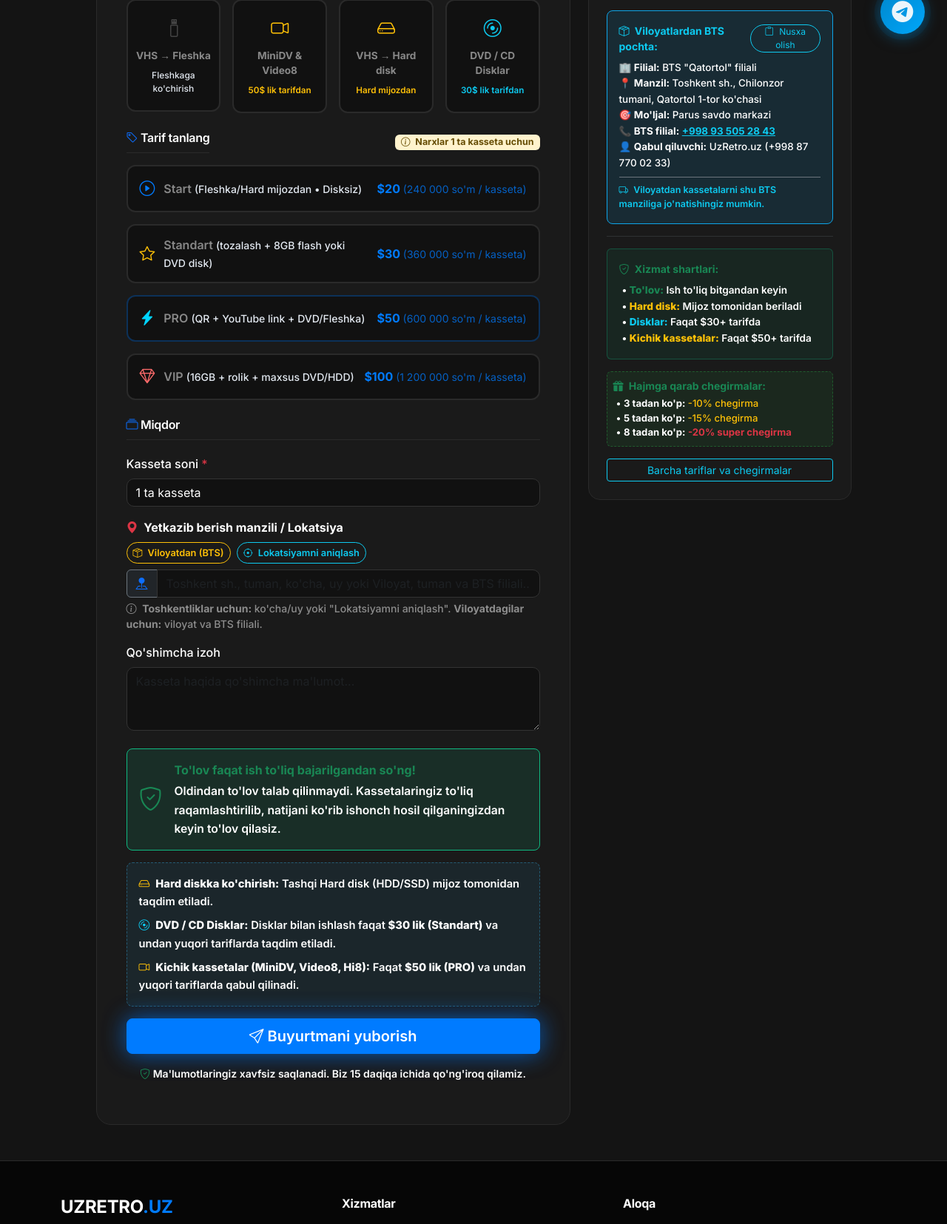
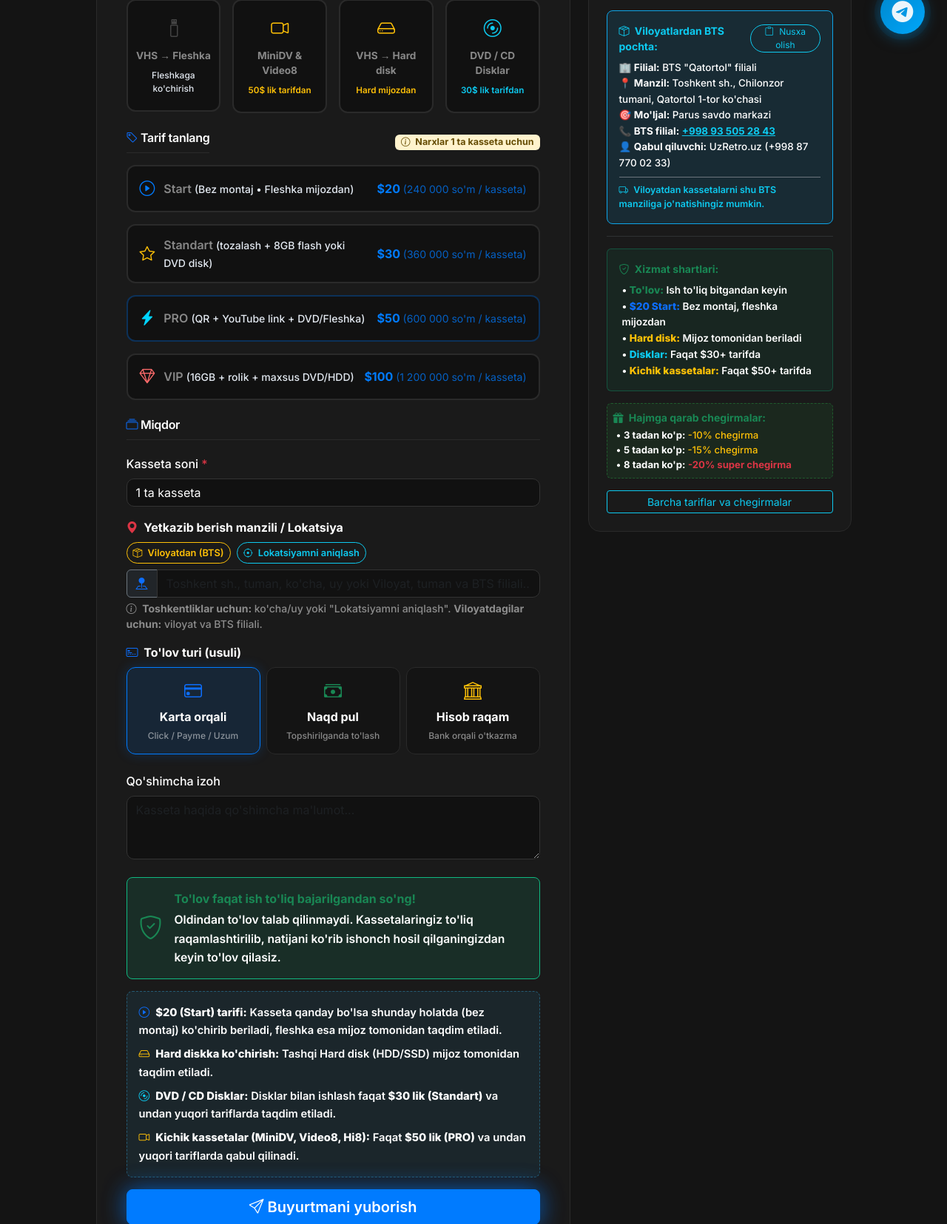
Before and after one commit to javoxirmahmudov012-coder/uzretro_uz, a Flask app: a page that uses templates/order.html in a window 1280 px wide. Shown: the part 724-2379 px from the top of the page at 74% size. Run offline with Flask 3, Linux system fonts and the light colour scheme.

Commit message:
Start tarifi shartlari (bez montaj, fleshka mijozdan) va buyurtma formasida tolov turi tanlash qoshildi

```diff
--- a/app.py
+++ b/app.py
@@ -46,6 +46,12 @@ def create_app():
                     conn.commit()
                 except Exception:
                     pass
+                try:
+                    import sqlalchemy as sa
+                    conn.execute(sa.text("ALTER TABLE orders ADD COLUMN payment_method VARCHAR(50)"))
+                    conn.commit()
+                except Exception:
+                    pass
             _create_default_admin(app)
         except Exception as e:
             print(f"DB Init info: {e}")
--- a/automation/telegram_bot.py
+++ b/automation/telegram_bot.py
@@ -71,6 +71,8 @@ def send_new_order_notification(order):
         clean_user = tg_user.lstrip('@')
         tg_line = f"✈️ <b>Telegram:</b> @{clean_user} (<a href='https://t.me/{clean_user}'>Yozish</a>)\n"
 
+    pay_method = order.payment_method_name() if hasattr(order, 'payment_method_name') else 'Karta orqali'
+
     msg = (
         f"🔔 <b>YANGI BUYURTMA #{order.id}</b>\n\n"
         f"👤 <b>Mijoz:</b> {order.customer_name}\n"
@@ -79,6 +81,7 @@ def send_new_order_notification(order):
         f"📍 <b>Manzil / Lokatsiya:</b> {address}{loc_btn}\n"
         f"📼 <b>Xizmat:</b> {order.service_name()}\n"
         f"🔢 <b>Miqdor:</b> {order.quantity} ta kasseta\n"
+        f"💳 <b>To'lov turi:</b> {pay_method}\n"
         f"💬 <b>Qo'shimcha izoh:</b> {order.description or 'Kiritilmagan'}\n"
         f"⏰ <b>Sana:</b> {order_time}\n\n"
         f"📞 <a href='tel:{order.customer_phone}'>Qo'ng'iroq qilish: {order.customer_phone}</a>"
--- a/routes/main.py
+++ b/routes/main.py
@@ -23,6 +23,7 @@ def order():
         phone = request.form.get('phone', '').strip()
         telegram = request.form.get('telegram', '').strip() or request.form.get('telegram_username', '').strip()
         address = request.form.get('address', '').strip()
+        payment_method = request.form.get('payment_method', 'card')
         service = request.form.get('service', '')
         quantity = request.form.get('quantity', 1)
         description = request.form.get('description', '').strip()
@@ -40,6 +41,7 @@ def order():
             customer_telegram=telegram if telegram else None,
             customer_email=telegram if telegram else None,
             customer_address=address if address else None,
+            payment_method=payment_method,
             service_type=service,
             quantity=int(quantity) if quantity else 1,
             description=description if description else None,
--- a/static/css/style.css
+++ b/static/css/style.css
@@ -333,6 +333,44 @@ h1, h2, h3, h4, h5, h6 {
     color: #fff;
 }
 .service-option-content.selected i { color: var(--primary); }
+
+/* -------- PAYMENT OPTIONS -------- */
+.payment-option {
+    cursor: pointer;
+    display: block;
+    margin-bottom: 0;
+}
+.payment-option input {
+    display: none;
+}
+.payment-option-content {
+    background: var(--bg-card);
+    border: 1.5px solid var(--border);
+    border-radius: 12px;
+    padding: 14px 12px;
+    transition: all 0.25s ease;
+    cursor: pointer;
+}
+.payment-option-content:hover {
+    border-color: rgba(0,123,255,0.4);
+    transform: translateY(-2px);
+}
+.payment-option-content.selected {
+    border-color: var(--primary) !important;
+    background: rgba(0,123,255,0.12) !important;
+    box-shadow: 0 0 16px rgba(0,123,255,0.22);
+}
+[data-theme="light"] .payment-option-content {
+    background: #ffffff;
+    border-color: #cbd5e1;
+}
+[data-theme="light"] .payment-option-content:hover {
+    border-color: #007bff;
+}
+[data-theme="light"] .payment-option-content.selected {
+    border-color: #007bff !important;
+    background: rgba(0,123,255,0.08) !important;
+}
 
 .info-sidebar {
     background: var(--bg-card2);
--- a/templates/admin/order_detail.html
+++ b/templates/admin/order_detail.html
@@ -68,6 +68,10 @@
                             <tr>
                                 <td class="text-body-secondary fw-bold">Kasseta soni:</td>
                                 <td><strong class="fs-5 text-warning">{{ order.quantity }} dona</strong></td>
+                            </tr>
+                            <tr>
+                                <td class="text-body-secondary fw-bold">To'lov turi:</td>
+                                <td><span class="badge bg-secondary-subtle text-secondary-emphasis fw-bold fs-6 px-3 py-2">{{ order.payment_method_name() }}</span></td>
                             </tr>
                             <tr>
                                 <td class="text-body-secondary fw-bold">Manzil / Lokatsiya:</td>
--- a/templates/admin/orders.html
+++ b/templates/admin/orders.html
@@ -105,7 +105,10 @@
                                 </div>
                             {% endif %}
                         </td>
-                        <td><span class="fw-semibold">{{ order.service_name() }}</span></td>
+                        <td>
+                            <span class="fw-semibold">{{ order.service_name() }}</span>
+                            <div class="small text-muted" style="font-size: 0.76rem;">{{ order.payment_method_name() }}</div>
+                        </td>
                         <td><span class="badge bg-secondary-subtle text-secondary-emphasis fw-bold px-2 py-1 fs-6">{{ order.quantity }} ta</span></td>
                         <td><span class="badge bg-{{ badge_color }} fw-bold px-3 py-2 rounded-pill fs-7">{{ badge_text }}</span></td>
                         <td>
--- a/templates/order.html
+++ b/templates/order.html
@@ -121,7 +121,7 @@
                                         <input type="radio" name="tariff" value="start" data-price="20">
                                         <div class="tariff-option-content">
                                             <i class="bi bi-play-circle" style="font-size:1.3rem; color:#007bff;"></i>
-                                            <span class="tariff-name">Start <small class="text-muted">(Fleshka/Hard mijozdan • Disksiz)</small></span>
+                                            <span class="tariff-name">Start <small class="text-muted">(Bez montaj • Fleshka mijozdan)</small></span>
                                             <span class="tariff-price">$20 <span class="small opacity-75 fw-normal">(240 000 so'm / kasseta)</span></span>
                                         </div>
                                     </label>
@@ -252,6 +252,45 @@
                                 </div>
                             </div>
 
+                            <!-- To'lov turi -->
+                            <div class="mb-4 mt-3">
+                                <label class="form-label text-white fw-bold mb-2">
+                                    <i class="bi bi-credit-card-2-front text-primary me-1"></i> To'lov turi (usuli)
+                                </label>
+                                <div class="row g-2">
+                                    <div class="col-md-4 col-12">
+                                        <label class="payment-option">
+                                            <input type="radio" name="payment_method" value="card" checked>
+                                            <div class="payment-option-content text-center selected">
+                                                <i class="bi bi-credit-card fs-4 text-primary d-block mb-1"></i>
+                                                <span class="fw-bold d-block text-white">Karta orqali</span>
+                                                <small class="text-white-50" style="font-size:0.75rem;">Click / Payme / Uzum</small>
+                                            </div>
+                                        </label>
+                                    </div>
+                                    <div class="col-md-4 col-12">
+                                        <label class="payment-option">
+                                            <input type="radio" name="payment_method" value="cash">
+                                            <div class="payment-option-content text-center">
+                                                <i class="bi bi-cash-stack fs-4 text-success d-block mb-1"></i>
+                                                <span class="fw-bold d-block text-white">Naqd pul</span>
+                                                <small class="text-white-50" style="font-size:0.75rem;">Topshirilganda to'lash</small>
+                                            </div>
+                                        </label>
+                                    </div>
+                                    <div class="col-md-4 col-12">
+                                        <label class="payment-option">
+                                            <input type="radio" name="payment_method" value="bank">
+                                            <div class="payment-option-content text-center">
+                                                <i class="bi bi-bank fs-4 text-warning d-block mb-1"></i>
+                                                <span class="fw-bold d-block text-white">Hisob raqam</span>
+                                                <small class="text-white-50" style="font-size:0.75rem;">Bank orqali o'tkazma</small>
+                                            </div>
+                                        </label>
+                                    </div>
+                                </div>
+                            </div>
+
                             <div class="mb-3 mt-3">
                                 <label class="form-label text-white">Qo'shimcha izoh</label>
                                 <textarea name="description" class="form-control form-control-dark"
@@ -275,6 +314,7 @@
                         <!-- Muhim eslatmalar -->
                         <div class="p-3 mb-3 rounded-3" style="background: rgba(56, 189, 248, 0.08); border: 1px dashed rgba(56, 189, 248, 0.35);">
                             <ul class="list-unstyled mb-0 terms-banner-list">
+                                <li class="mb-2"><i class="bi bi-play-circle text-primary me-2"></i><strong>$20 (Start) tarifi:</strong> Kasseta qanday bo'lsa shunday holatda (bez montaj) ko'chirib beriladi, fleshka esa mijoz tomonidan taqdim etiladi.</li>
                                 <li class="mb-2"><i class="bi bi-hdd text-warning me-2"></i><strong>Hard diskka ko'chirish:</strong> Tashqi Hard disk (HDD/SSD) mijoz tomonidan taqdim etiladi.</li>
                                 <li class="mb-2"><i class="bi bi-disc text-info me-2"></i><strong>DVD / CD Disklar:</strong> Disklar bilan ishlash faqat <strong>$30 lik (Standart)</strong> va undan yuqori tariflarda taqdim etiladi.</li>
                                 <li><i class="bi bi-camera-video text-warning me-2"></i><strong>Kichik kassetalar (MiniDV, Video8, Hi8):</strong> Faqat <strong>$50 lik (PRO)</strong> va undan yuqori tariflarda qabul qilinadi.</li>
@@ -351,6 +391,7 @@
                         <div class="text-success fw-bold small mb-2"><i class="bi bi-shield-check me-1"></i> Xizmat shartlari:</div>
                         <ul class="list-unstyled text-white fw-semibold small mb-0 ps-1" style="font-size: 0.85rem; line-height: 1.6;">
                             <li>• <strong class="text-success">To'lov:</strong> Ish to'liq bitgandan keyin</li>
+                            <li>• <strong class="text-primary">$20 Start:</strong> Bez montaj, fleshka mijozdan</li>
                             <li>• <strong class="text-warning">Hard disk:</strong> Mijoz tomonidan beriladi</li>
                             <li>• <strong class="text-info">Disklar:</strong> Faqat $30+ tarifda</li>
                             <li>• <strong class="text-warning">Kichik kassetalar:</strong> Faqat $50+ tarifda</li>
@@ -396,6 +437,16 @@ document.querySelectorAll('.tariff-option input').forEach(input => {
             this.nextElementSibling.classList.add('selected');
         }
         updatePriceCalculator();
+    });
+});
+
+// ====== TO'LOV TURI TANLASH ANIMATSIYASI ======
+document.querySelectorAll('.payment-option input').forEach(input => {
+    input.addEventListener('change', function() {
+        document.querySelectorAll('.payment-option-content').forEach(c => c.classList.remove('selected'));
+        if (this.checked) {
+            this.nextElementSibling.classList.add('selected');
+        }
     });
 });
 
```
Also changed, not shown: models/order.py (+10 -1 lines), templates/pricing.html (+7 -3 lines).
